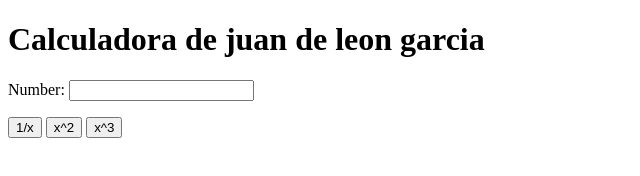
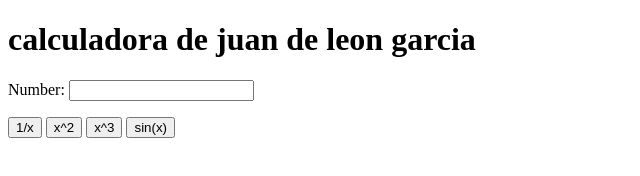
Before and after one commit to Juandeleongarcia/my_calculator3, a plain HTML site: page index.html in a window 1280 px wide. Shown: the whole page, without its empty margins (0-640 px from the left). Drawn offline with Linux system fonts and the light colour scheme.

Commit message:
sin(x) button

```diff
--- a/index.html
+++ b/index.html
@@ -12,7 +12,7 @@
 
         <body>
 
-                 <h1>Calculadora de juan de leon garcia</h1>
+                 <h1>calculadora de juan de leon garcia</h1>
 
                  Number:
 
@@ -26,6 +26,8 @@
 
                          <button onclick="cube()"> x^3 </button>
 
+                         <button onclick="sine()"> sin(x) </button>
+
                  </p>
 
                  <script type="text/javascript">
@@ -37,6 +39,7 @@
                                   num.value = Math.pow(num.value, 3);
 
                          }
+
 
                          function square() {
 
@@ -51,6 +54,12 @@
                                   var num = document.getElementById("n1");
 
                                   num.value = 1/num.value;
+                             }
+                         function sine() {
+
+                                  var num = document.getElementById("n1");
+
+                                  num.value = Math.sin(num.value);
 
                          }
 
```
